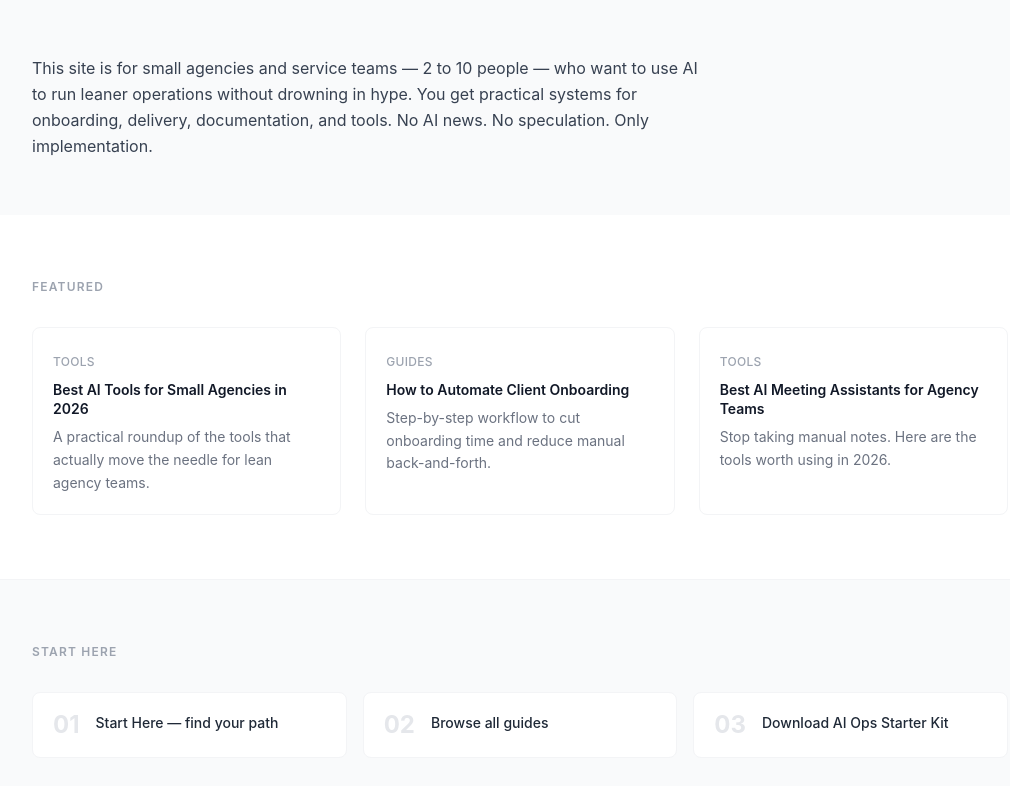
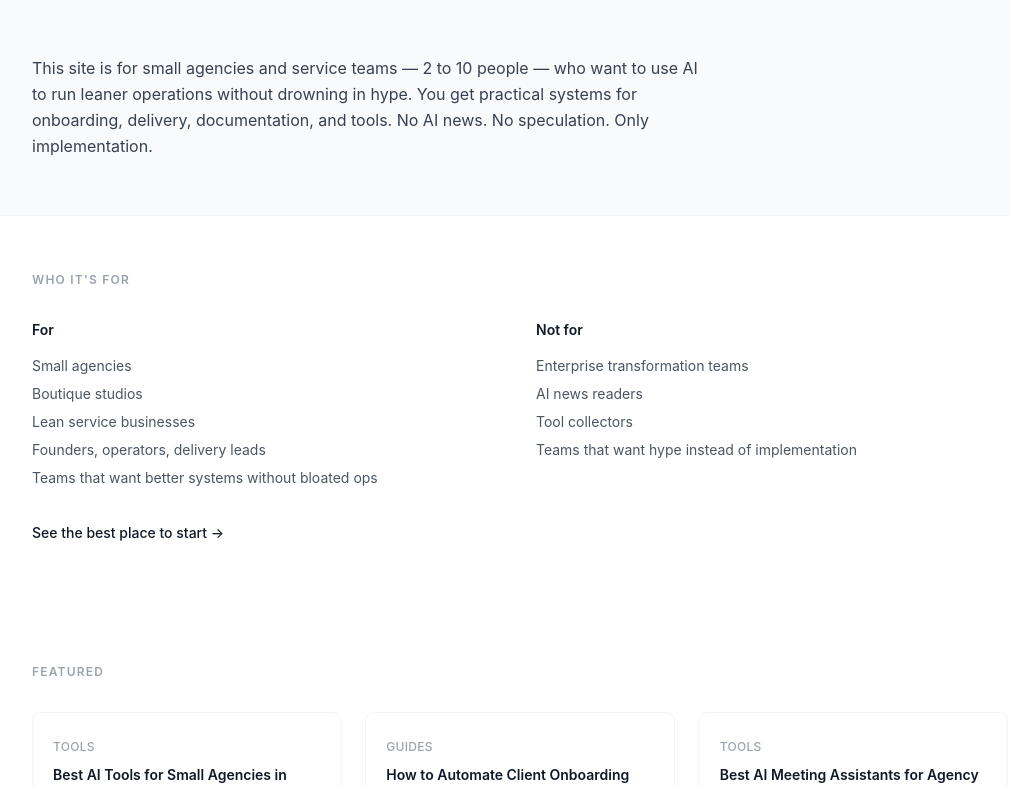
Before and after one commit to veramey/my-website, a Next.js app: page / in a window 1280 px wide. Shown: the part 528-1314 px from the top of the page, without its empty margins (120-1130 px from the left). Built offline with nearby package versions, Linux system fonts and the light colour scheme; no server answers.

Commit message:
feat: implement issue #121
Implemented by AI Teammate via Claude Code.
Closes #121

```diff
--- a/src/pages/index.tsx
+++ b/src/pages/index.tsx
@@ -136,6 +136,47 @@ export default function Home() {
             <p className="text-gray-700 text-base leading-relaxed max-w-2xl">
               This site is for small agencies and service teams — 2 to 10 people — who want to use AI to run leaner operations without drowning in hype. You get practical systems for onboarding, delivery, documentation, and tools. No AI news. No speculation. Only implementation.
             </p>
+          </div>
+        </section>
+
+        {/* Block 2b — Who It's For */}
+        <section className="border-t border-gray-100">
+          <div className="max-w-5xl mx-auto px-6 py-14">
+            <h2 className="text-xs font-semibold text-gray-400 uppercase tracking-widest mb-8">Who It&apos;s For</h2>
+            <div className="grid md:grid-cols-2 gap-8">
+              <div>
+                <h3 className="text-sm font-semibold text-gray-900 mb-4">For</h3>
+                <ul className="space-y-2">
+                  {[
+                    'Small agencies',
+                    'Boutique studios',
+                    'Lean service businesses',
+                    'Founders, operators, delivery leads',
+                    'Teams that want better systems without bloated ops',
+                  ].map((item) => (
+                    <li key={item} className="text-sm text-gray-600">{item}</li>
+                  ))}
+                </ul>
+              </div>
+              <div>
+                <h3 className="text-sm font-semibold text-gray-900 mb-4">Not for</h3>
+                <ul className="space-y-2">
+                  {[
+                    'Enterprise transformation teams',
+                    'AI news readers',
+                    'Tool collectors',
+                    'Teams that want hype instead of implementation',
+                  ].map((item) => (
+                    <li key={item} className="text-sm text-gray-600">{item}</li>
+                  ))}
+                </ul>
+              </div>
+            </div>
+            <div className="mt-8">
+              <Link href="/start-here" className="text-sm font-medium text-gray-900 hover:text-gray-600 transition-colors">
+                See the best place to start →
+              </Link>
+            </div>
           </div>
         </section>
 
```
Also changed, not shown: 1 other file (tests, documents, lock files or other folders).
